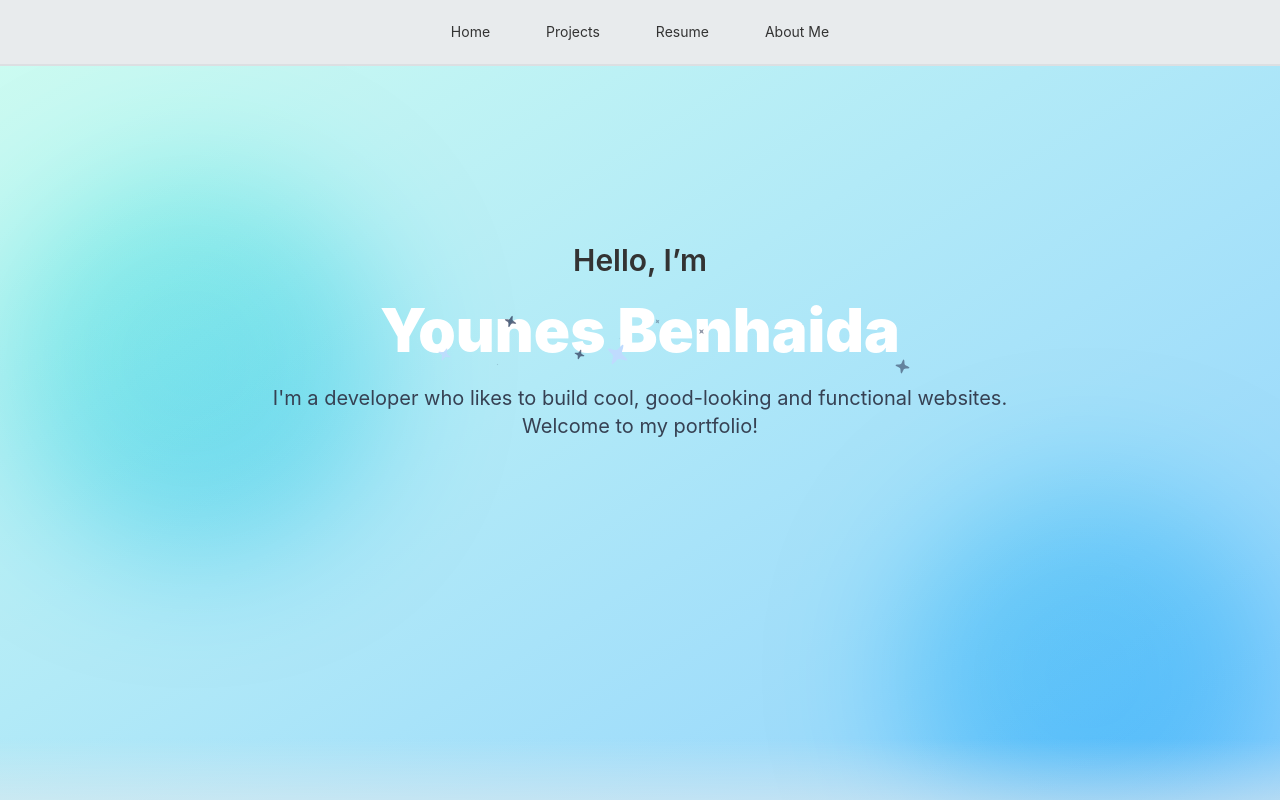
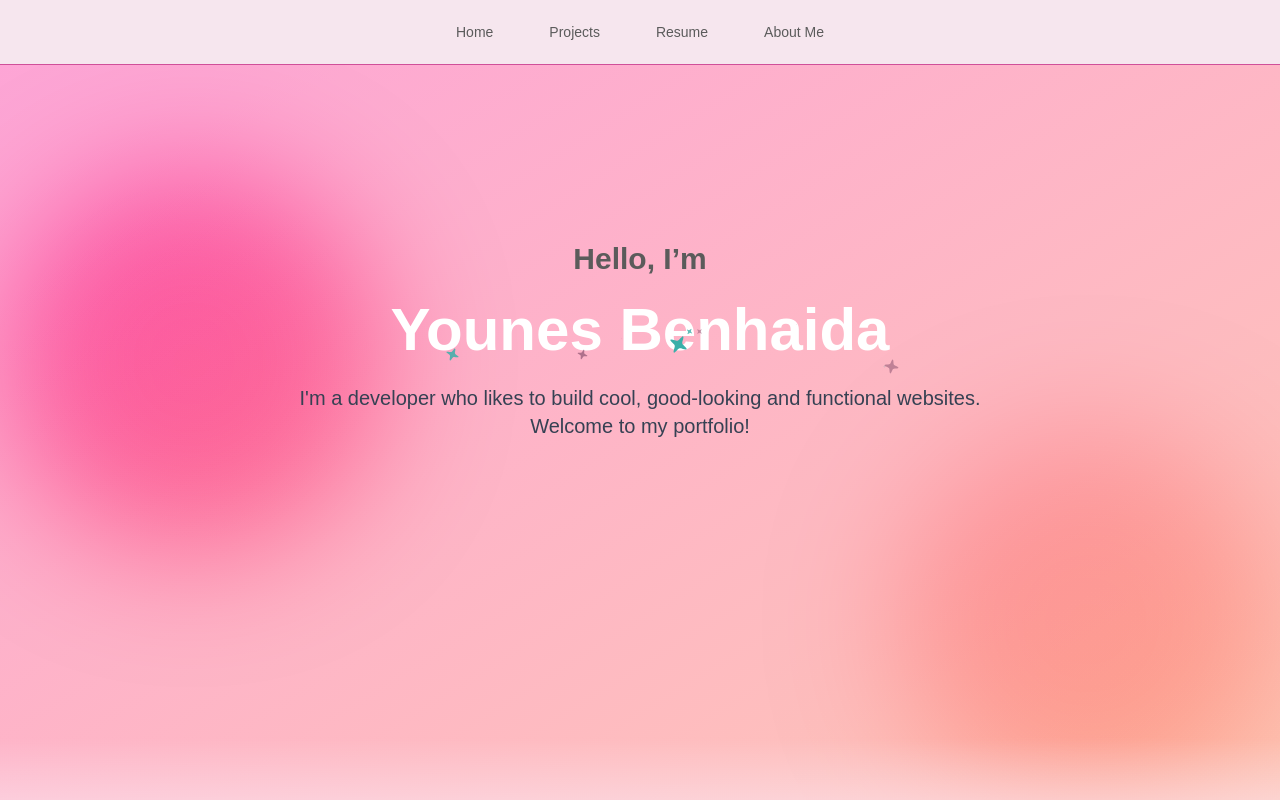
Before and after one commit to younes2808/portfolio, a React (Vite) app: page / in a window 1280 px wide. Shown: the top 800 px of the page. Built offline with nearby package versions, Linux system fonts and the light colour scheme.

Commit message:
Siste fargeendringer

```diff
--- a/src/components/CV.tsx
+++ b/src/components/CV.tsx
@@ -19,7 +19,7 @@ const CV = () => {
               Younes Benhaida
             </h1>
             <p className="text-lg text-gray-700">benhaida.mehdi@gmail.com</p>
-            <p className="text-sm text-blue-600 hover:underline">
+            <p className="text-sm text-amber-600 hover:underline">
               <a
                 href="https://github.com/younes2808"
                 target="_blank"
@@ -36,7 +36,7 @@ const CV = () => {
 
         {/* Education Section */}
         <section className="mb-5">
-          <h2 className="text-2xl font-bold text-blue-700 border-b-2 border-blue-200 pb-2 mb-1">
+          <h2 className="text-2xl font-bold text-pink-700 border-b-2 border-blue-200 pb-2 mb-1">
             Education
           </h2>
           {[
@@ -67,7 +67,7 @@ const CV = () => {
 
         {/* Work Experience */}
         <section className="mb-5">
-          <h2 className="text-2xl font-bold text-blue-700 border-b-2 border-blue-200 pb-2 mb-1">
+          <h2 className="text-2xl font-bold text-pink-700 border-b-2 border-blue-200 pb-2 mb-1">
             Experience
           </h2>
           {[
@@ -122,7 +122,7 @@ const CV = () => {
 
         {/* Skills Section */}
         <section className="mb-5">
-          <h2 className="text-2xl font-bold text-blue-700 border-b-2 border-blue-200 pb-2 mb-1">
+          <h2 className="text-2xl font-bold text-pink-700 border-b-2 border-blue-200 pb-2 mb-1">
             Skills
           </h2>
           <ul className="list-disc pl-6 space-y-2 text-gray-800 leading-relaxed">
@@ -152,7 +152,7 @@ const CV = () => {
 
         {/* Projects */}
         <section>
-          <h2 className="text-2xl font-bold text-blue-700 border-b-2 border-blue-200 pb-2 mb-1">
+          <h2 className="text-2xl font-bold text-pink-700 border-b-2 border-blue-200 pb-2 mb-1">
             Projects
           </h2>
           <ul className="list-disc pl-6 space-y-2 text-gray-800 text-sm leading-relaxed">
@@ -185,7 +185,7 @@ const CV = () => {
       <div className="flex justify-center mt-8 print:hidden">
         <button
           onClick={() => window.print()}
-          className="bg-blue-600 hover:bg-blue-800 transition-all duration-200 text-white font-semibold py-2 px-5 rounded-lg shadow-md"
+          className="bg-pink-400 hover:bg-pink-300 transition-all duration-200 text-white font-semibold py-2 px-5 rounded-lg shadow-md"
         >
           Print / Save as PDF
         </button>
--- a/src/components/ProjectCard.tsx
+++ b/src/components/ProjectCard.tsx
@@ -24,7 +24,7 @@ const ProjectCard: React.FC<Props> = ({ project }) => {
         {project.tags?.map((tag) => (
           <span
             key={tag}
-            className="inline-block bg-gray-200 rounded-full px-3 py-1 text-sm font-semibold hover:bg-sky-200 text-gray-700 mr-2 transition-colors duration-300"
+            className="inline-block bg-gray-200 rounded-full px-3 py-1 text-sm font-semibold hover:bg-yellow-300 text-gray-800 mr-2 transition-colors duration-300"
           >
             #{tag}
           </span>
@@ -70,7 +70,7 @@ const ProjectCard: React.FC<Props> = ({ project }) => {
               href={project.liveDemoUrl}
               target="_blank"
               rel="noopener noreferrer"
-              className="flex items-center justify-center bg-sky-600 text-white rounded-md px-4 py-2 text-sm font-medium hover:bg-sky-500 hover:text-white transition-colors duration-200"
+              className="flex items-center justify-center bg-rose-600 text-white rounded-md px-4 py-2 text-sm font-medium hover:bg-rose-500 hover:text-white transition-colors duration-200"
             >
               Live Demo
             </a>
--- a/src/components/magicui/box-reveal.tsx
+++ b/src/components/magicui/box-reveal.tsx
@@ -13,7 +13,7 @@ interface BoxRevealProps {
 export const BoxReveal = ({
   children,
   width = "fit-content",
-  boxColor = "#E6F7FF",
+  boxColor = "#ffffff",
   duration,
 }: BoxRevealProps) => {
   const mainControls = useAnimation();
--- a/src/components/magicui/sparkles-text.tsx
+++ b/src/components/magicui/sparkles-text.tsx
@@ -86,9 +86,9 @@ interface SparklesTextProps {
 
 export const SparklesText: React.FC<SparklesTextProps> = ({
   children,
-  colors = { first: "#2a3656", second: "#bfdbfe"},
+  colors = { first: "#8E5572", second: "#3AAFA9"},
   className,
-  sparklesCount = 14,
+  sparklesCount = 11,
   ...props
 }) => {
   const [sparkles, setSparkles] = useState<Sparkle[]>([]);
--- a/src/components/terminal.tsx
+++ b/src/components/terminal.tsx
@@ -26,14 +26,14 @@ const Terminal = () => {
       );
     if (line.startsWith("> "))
       return (
-        <span key={i} className="text-yellow-600">
+        <span key={i} className="text-orange-500">
           {line}
           {"\n"}
         </span>
       );
     if (line.startsWith("[") || line.startsWith('"'))
       return (
-        <span key={i} className="text-purple-600 italic">
+        <span key={i} className="text-purple-800 italic">
           {line}
           {"\n"}
         </span>
@@ -47,16 +47,16 @@ const Terminal = () => {
   });
 
   return (
-    <div className="max-w-3xl mx-auto rounded-lg shadow-xl overflow-hidden border border-blue-200">
+    <div className="max-w-3xl mx-auto rounded-lg shadow-xl overflow-hidden border border-amber-200">
       {/* Title Bar */}
-      <div className="w-full h-11 bg-blue-100 flex items-center space-x-2 px-3">
+      <div className="w-full h-11 bg-amber-100 flex items-center space-x-2 px-3">
         <span className="w-3 h-3 rounded-full bg-red-400"></span>
         <span className="w-3 h-3 rounded-full bg-yellow-400"></span>
         <span className="w-3 h-3 rounded-full bg-green-400"></span>
       </div>
 
       {/* Terminal Body */}
-      <div className="bg-blue-50 text-blue-900 font-mono text-sm p-4 h-96 overflow-y-auto whitespace-pre-wrap">
+      <div className="bg-amber-50 text-rose-500 font-mono text-sm p-4 h-96 overflow-y-auto whitespace-pre-wrap">
         {coloredText}
       </div>
 
--- a/src/index.css
+++ b/src/index.css
@@ -4,97 +4,99 @@
 @custom-variant dark (&:is(.dark *));
 
 :root {
-  --background: oklch(0.9383 0.0042 236.4993);
-  --foreground: oklch(0.3211 0 0);
-  --card: oklch(1.0000 0 0);
-  --card-foreground: oklch(0.3211 0 0);
+  --background: oklch(0.9399 0.0203 345.6985);
+  --foreground: oklch(0.4712 0 0);
+  --card: oklch(0.9498 0.0500 86.8891);
+  --card-foreground: oklch(0.4712 0 0);
   --popover: oklch(1.0000 0 0);
-  --popover-foreground: oklch(0.3211 0 0);
-  --primary: oklch(0.6397 0.1720 36.4421);
+  --popover-foreground: oklch(0.4712 0 0);
+  --primary: oklch(0.6209 0.1801 348.1385);
   --primary-foreground: oklch(1.0000 0 0);
-  --secondary: oklch(0.9670 0.0029 264.5419);
-  --secondary-foreground: oklch(0.4461 0.0263 256.8018);
-  --muted: oklch(0.9846 0.0017 247.8389);
-  --muted-foreground: oklch(0.5510 0.0234 264.3637);
-  --accent: oklch(0.9119 0.0222 243.8174);
-  --accent-foreground: oklch(0.3791 0.1378 265.5222);
-  --destructive: oklch(0.6368 0.2078 25.3313);
+  --secondary: oklch(0.8095 0.0694 198.1863);
+  --secondary-foreground: oklch(0.3211 0 0);
+  --muted: oklch(0.8800 0.0504 212.0952);
+  --muted-foreground: oklch(0.5795 0 0);
+  --accent: oklch(0.9195 0.0801 87.6670);
+  --accent-foreground: oklch(0.3211 0 0);
+  --destructive: oklch(0.7091 0.1697 21.9551);
   --destructive-foreground: oklch(1.0000 0 0);
-  --border: oklch(0.9022 0.0052 247.8822);
-  --input: oklch(0.9700 0.0029 264.5420);
-  --ring: oklch(0.6397 0.1720 36.4421);
-  --chart-1: oklch(0.7156 0.0605 248.6845);
-  --chart-2: oklch(0.7875 0.0917 35.9616);
-  --chart-3: oklch(0.5778 0.0759 254.1573);
-  --chart-4: oklch(0.5016 0.0849 259.4902);
-  --chart-5: oklch(0.4241 0.0952 264.0306);
-  --sidebar: oklch(0.9030 0.0046 258.3257);
+  --border: oklch(0.6209 0.1801 348.1385);
+  --input: oklch(0.9189 0 0);
+  --ring: oklch(0.7002 0.1597 350.7532);
+  --chart-1: oklch(0.7002 0.1597 350.7532);
+  --chart-2: oklch(0.8189 0.0799 212.0892);
+  --chart-3: oklch(0.9195 0.0801 87.6670);
+  --chart-4: oklch(0.7998 0.1110 348.1791);
+  --chart-5: oklch(0.6197 0.1899 353.9091);
+  --sidebar: oklch(0.9140 0.0424 343.0913);
   --sidebar-foreground: oklch(0.3211 0 0);
-  --sidebar-primary: oklch(0.6397 0.1720 36.4421);
+  --sidebar-primary: oklch(0.6559 0.2118 354.3084);
   --sidebar-primary-foreground: oklch(1.0000 0 0);
-  --sidebar-accent: oklch(0.9119 0.0222 243.8174);
-  --sidebar-accent-foreground: oklch(0.3791 0.1378 265.5222);
-  --sidebar-border: oklch(0.9276 0.0058 264.5313);
-  --sidebar-ring: oklch(0.6397 0.1720 36.4421);
-  --font-sans: Inter, sans-serif;
-  --font-serif: Source Serif 4, serif;
-  --font-mono: JetBrains Mono, monospace;
-  --radius: 0.75rem;
-  --shadow-2xs: 0px 1px 3px 0px hsl(0 0% 0% / 0.05);
-  --shadow-xs: 0px 1px 3px 0px hsl(0 0% 0% / 0.05);
-  --shadow-sm: 0px 1px 3px 0px hsl(0 0% 0% / 0.10), 0px 1px 2px -1px hsl(0 0% 0% / 0.10);
-  --shadow: 0px 1px 3px 0px hsl(0 0% 0% / 0.10), 0px 1px 2px -1px hsl(0 0% 0% / 0.10);
-  --shadow-md: 0px 1px 3px 0px hsl(0 0% 0% / 0.10), 0px 2px 4px -1px hsl(0 0% 0% / 0.10);
-  --shadow-lg: 0px 1px 3px 0px hsl(0 0% 0% / 0.10), 0px 4px 6px -1px hsl(0 0% 0% / 0.10);
-  --shadow-xl: 0px 1px 3px 0px hsl(0 0% 0% / 0.10), 0px 8px 10px -1px hsl(0 0% 0% / 0.10);
-  --shadow-2xl: 0px 1px 3px 0px hsl(0 0% 0% / 0.25);
+  --sidebar-accent: oklch(0.8228 0.1095 346.0184);
+  --sidebar-accent-foreground: oklch(0.3211 0 0);
+  --sidebar-border: oklch(0.9464 0.0327 307.1745);
+  --sidebar-ring: oklch(0.6559 0.2118 354.3084);
+  --font-sans: Poppins, sans-serif;
+  --font-serif: Lora, serif;
+  --font-mono: Fira Code, monospace;
+  --radius: 0.4rem;
+  --shadow-2xs: 3px 3px 0px 0px hsl(325.7800 58.1800% 56.8600% / 0.50);
+  --shadow-xs: 3px 3px 0px 0px hsl(325.7800 58.1800% 56.8600% / 0.50);
+  --shadow-sm: 3px 3px 0px 0px hsl(325.7800 58.1800% 56.8600% / 1.00), 3px 1px 2px -1px hsl(325.7800 58.1800% 56.8600% / 1.00);
+  --shadow: 3px 3px 0px 0px hsl(325.7800 58.1800% 56.8600% / 1.00), 3px 1px 2px -1px hsl(325.7800 58.1800% 56.8600% / 1.00);
+  --shadow-md: 3px 3px 0px 0px hsl(325.7800 58.1800% 56.8600% / 1.00), 3px 2px 4px -1px hsl(325.7800 58.1800% 56.8600% / 1.00);
+  --shadow-lg: 3px 3px 0px 0px hsl(325.7800 58.1800% 56.8600% / 1.00), 3px 4px 6px -1px hsl(325.7800 58.1800% 56.8600% / 1.00);
+  --shadow-xl: 3px 3px 0px 0px hsl(325.7800 58.1800% 56.8600% / 1.00), 3px 8px 10px -1px hsl(325.7800 58.1800% 56.8600% / 1.00);
+  --shadow-2xl: 3px 3px 0px 0px hsl(325.7800 58.1800% 56.8600% / 2.50);
+  --tracking-normal: 0em;
+  --spacing: 0.25rem;
 }
 
 .dark {
-  --background: oklch(0.2598 0.0306 262.6666);
-  --foreground: oklch(0.9219 0 0);
-  --card: oklch(0.3106 0.0301 268.6365);
-  --card-foreground: oklch(0.9219 0 0);
-  --popover: oklch(0.2900 0.0249 268.3986);
-  --popover-foreground: oklch(0.9219 0 0);
-  --primary: oklch(0.6397 0.1720 36.4421);
-  --primary-foreground: oklch(1.0000 0 0);
-  --secondary: oklch(0.3095 0.0266 266.7132);
-  --secondary-foreground: oklch(0.9219 0 0);
-  --muted: oklch(0.3095 0.0266 266.7132);
-  --muted-foreground: oklch(0.7155 0 0);
-  --accent: oklch(0.3380 0.0589 267.5867);
-  --accent-foreground: oklch(0.8823 0.0571 254.1284);
-  --destructive: oklch(0.6368 0.2078 25.3313);
-  --destructive-foreground: oklch(1.0000 0 0);
-  --border: oklch(0.3843 0.0301 269.7337);
-  --input: oklch(0.3843 0.0301 269.7337);
-  --ring: oklch(0.6397 0.1720 36.4421);
-  --chart-1: oklch(0.7156 0.0605 248.6845);
-  --chart-2: oklch(0.7693 0.0876 34.1875);
-  --chart-3: oklch(0.5778 0.0759 254.1573);
-  --chart-4: oklch(0.5016 0.0849 259.4902);
-  --chart-5: oklch(0.4241 0.0952 264.0306);
-  --sidebar: oklch(0.3100 0.0283 267.7408);
-  --sidebar-foreground: oklch(0.9219 0 0);
-  --sidebar-primary: oklch(0.6397 0.1720 36.4421);
+  --background: oklch(0.2497 0.0305 234.1628);
+  --foreground: oklch(0.9306 0.0197 349.0785);
+  --card: oklch(0.2902 0.0299 233.5352);
+  --card-foreground: oklch(0.9306 0.0197 349.0785);
+  --popover: oklch(0.2902 0.0299 233.5352);
+  --popover-foreground: oklch(0.9306 0.0197 349.0785);
+  --primary: oklch(0.9195 0.0801 87.6670);
+  --primary-foreground: oklch(0.2497 0.0305 234.1628);
+  --secondary: oklch(0.7794 0.0803 4.1330);
+  --secondary-foreground: oklch(0.2497 0.0305 234.1628);
+  --muted: oklch(0.2713 0.0086 255.5780);
+  --muted-foreground: oklch(0.7794 0.0803 4.1330);
+  --accent: oklch(0.6699 0.0988 356.9762);
+  --accent-foreground: oklch(0.9306 0.0197 349.0785);
+  --destructive: oklch(0.6702 0.1806 350.3599);
+  --destructive-foreground: oklch(0.2497 0.0305 234.1628);
+  --border: oklch(0.3907 0.0399 242.2181);
+  --input: oklch(0.3093 0.0305 232.0027);
+  --ring: oklch(0.6998 0.0896 201.8672);
+  --chart-1: oklch(0.6998 0.0896 201.8672);
+  --chart-2: oklch(0.7794 0.0803 4.1330);
+  --chart-3: oklch(0.6699 0.0988 356.9762);
+  --chart-4: oklch(0.4408 0.0702 217.0848);
+  --chart-5: oklch(0.2713 0.0086 255.5780);
+  --sidebar: oklch(0.2303 0.0270 235.9743);
+  --sidebar-foreground: oklch(0.9670 0.0029 264.5419);
+  --sidebar-primary: oklch(0.6559 0.2118 354.3084);
   --sidebar-primary-foreground: oklch(1.0000 0 0);
-  --sidebar-accent: oklch(0.3380 0.0589 267.5867);
-  --sidebar-accent-foreground: oklch(0.8823 0.0571 254.1284);
-  --sidebar-border: oklch(0.3843 0.0301 269.7337);
-  --sidebar-ring: oklch(0.6397 0.1720 36.4421);
-  --font-sans: Inter, sans-serif;
-  --font-serif: Source Serif 4, serif;
-  --font-mono: JetBrains Mono, monospace;
-  --radius: 0.75rem;
-  --shadow-2xs: 0px 1px 3px 0px hsl(0 0% 0% / 0.05);
-  --shadow-xs: 0px 1px 3px 0px hsl(0 0% 0% / 0.05);
-  --shadow-sm: 0px 1px 3px 0px hsl(0 0% 0% / 0.10), 0px 1px 2px -1px hsl(0 0% 0% / 0.10);
-  --shadow: 0px 1px 3px 0px hsl(0 0% 0% / 0.10), 0px 1px 2px -1px hsl(0 0% 0% / 0.10);
-  --shadow-md: 0px 1px 3px 0px hsl(0 0% 0% / 0.10), 0px 2px 4px -1px hsl(0 0% 0% / 0.10);
-  --shadow-lg: 0px 1px 3px 0px hsl(0 0% 0% / 0.10), 0px 4px 6px -1px hsl(0 0% 0% / 0.10);
-  --shadow-xl: 0px 1px 3px 0px hsl(0 0% 0% / 0.10), 0px 8px 10px -1px hsl(0 0% 0% / 0.10);
-  --shadow-2xl: 0px 1px 3px 0px hsl(0 0% 0% / 0.25);
+  --sidebar-accent: oklch(0.8228 0.1095 346.0184);
+  --sidebar-accent-foreground: oklch(0.2781 0.0296 256.8480);
+  --sidebar-border: oklch(0.3729 0.0306 259.7328);
+  --sidebar-ring: oklch(0.6559 0.2118 354.3084);
+  --font-sans: Poppins, sans-serif;
+  --font-serif: Lora, serif;
+  --font-mono: Fira Code, monospace;
+  --radius: 0.4rem;
+  --shadow-2xs: 3px 3px 0px 0px hsl(206.1538 28.0576% 27.2549% / 0.50);
+  --shadow-xs: 3px 3px 0px 0px hsl(206.1538 28.0576% 27.2549% / 0.50);
+  --shadow-sm: 3px 3px 0px 0px hsl(206.1538 28.0576% 27.2549% / 1.00), 3px 1px 2px -1px hsl(206.1538 28.0576% 27.2549% / 1.00);
+  --shadow: 3px 3px 0px 0px hsl(206.1538 28.0576% 27.2549% / 1.00), 3px 1px 2px -1px hsl(206.1538 28.0576% 27.2549% / 1.00);
+  --shadow-md: 3px 3px 0px 0px hsl(206.1538 28.0576% 27.2549% / 1.00), 3px 2px 4px -1px hsl(206.1538 28.0576% 27.2549% / 1.00);
+  --shadow-lg: 3px 3px 0px 0px hsl(206.1538 28.0576% 27.2549% / 1.00), 3px 4px 6px -1px hsl(206.1538 28.0576% 27.2549% / 1.00);
+  --shadow-xl: 3px 3px 0px 0px hsl(206.1538 28.0576% 27.2549% / 1.00), 3px 8px 10px -1px hsl(206.1538 28.0576% 27.2549% / 1.00);
+  --shadow-2xl: 3px 3px 0px 0px hsl(206.1538 28.0576% 27.2549% / 2.50);
 }
 
 @theme inline {
--- a/src/pages/Hero.tsx
+++ b/src/pages/Hero.tsx
@@ -3,9 +3,9 @@ import { SparklesText } from "@/components/magicui/sparkles-text";
 
 const Hero = () => {
   return (
-    <div className="relative w-full min-h-screen overflow-hidden bg-gradient-to-br from-teal-100 via-blue-400 to-cyan-500 animate-gradient bg-[length:400%_400%]">
+    <div className="relative w-full min-h-screen overflow-hidden bg-gradient-to-br from-pink-300 via-amber-200 to-pink-800 animate-gradient bg-[length:400%_400%]">
       {/* Background visual effects */}
-      <div className="absolute bottom-0 right-0 bg-black rounded-full w-96 h-96 mix-blend-overlay filter blur-3xl opacity-60 animate-pulse z-0" />
+      <div className="absolute bottom-13 right-0 bg-black rounded-full w-96 h-96 mix-blend-overlay filter blur-3xl opacity-60 animate-pulse z-0" />
       <div className="absolute top-26 left-0 bg-black rounded-full w-96 h-96 mix-blend-overlay filter blur-3xl animate-pulse z-0" />
 
       {/* Text content */}
@@ -25,12 +25,9 @@ const Hero = () => {
       </div>
 
       {/* Bottom blur/fade into root background color */}
-      <div
-        className="absolute bottom-0 left-0 w-full h-32 pointer-events-none z-20"
-        style={{
-          background: `linear-gradient(to top, oklch(0.9383 0.0042 236.4993), transparent)`
-        }}
-      />
+      <div className="absolute bottom-0 left-0 w-full h-32 pointer-events-none z-20 bg-gradient-to-t from-pink-100 to-transparent" />
+
+
     </div>
   );
 };
--- a/src/pages/Home.tsx
+++ b/src/pages/Home.tsx
@@ -8,11 +8,11 @@ const Home = () => {
   return (
     <>
       {/* NAVBAR */}
-      <div className="w-screen flex justify-center">
+      <div className="w-screen flex border-b-1 justify-center">
         <Navbar />
       </div>
       {/* Hero */}
-      <div className="w-screen border-t-2">
+      <div className="w-screen">
         <Hero />
       </div>
       {/* Terminal Mockup */}
```
Also changed, not shown: src/components/bentogrid.tsx (+12 -12 lines).
